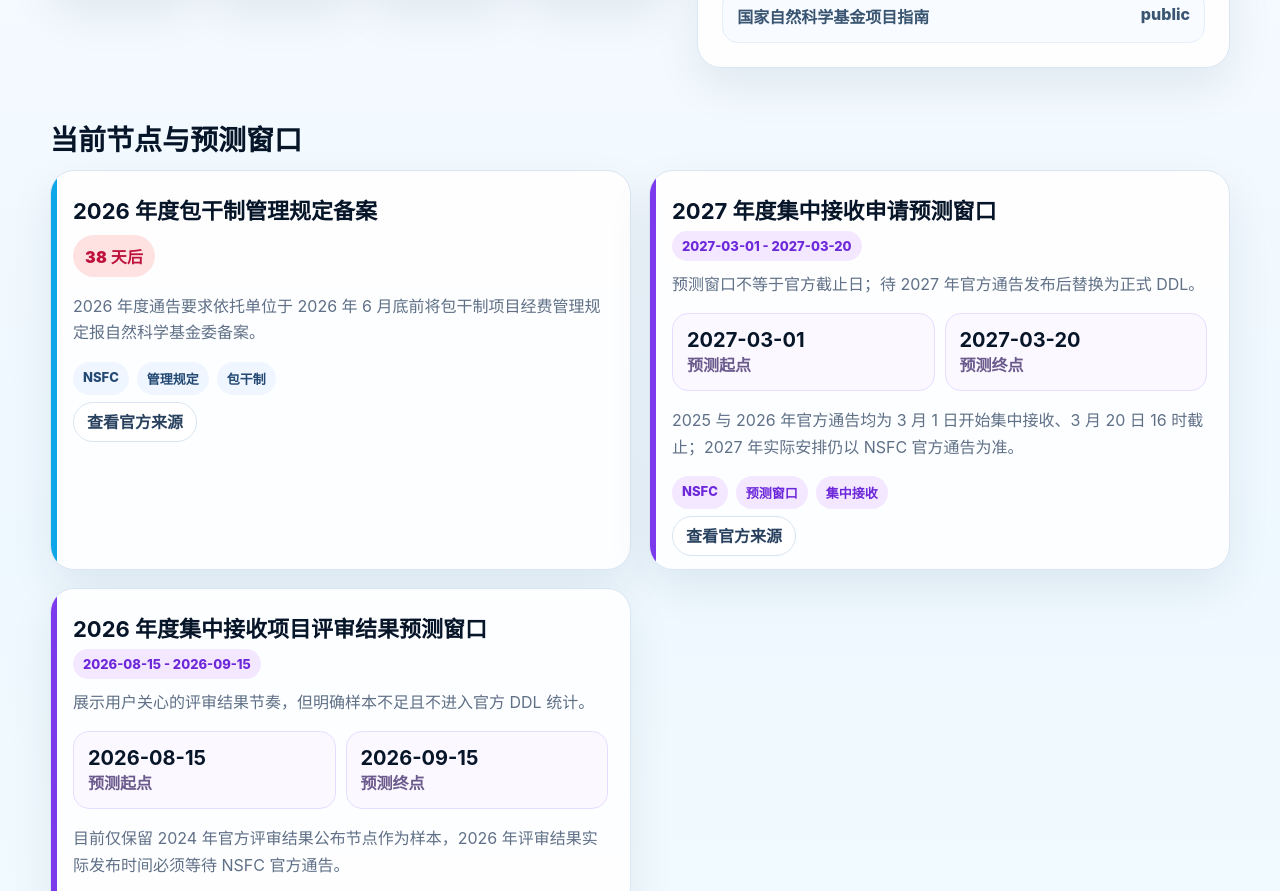
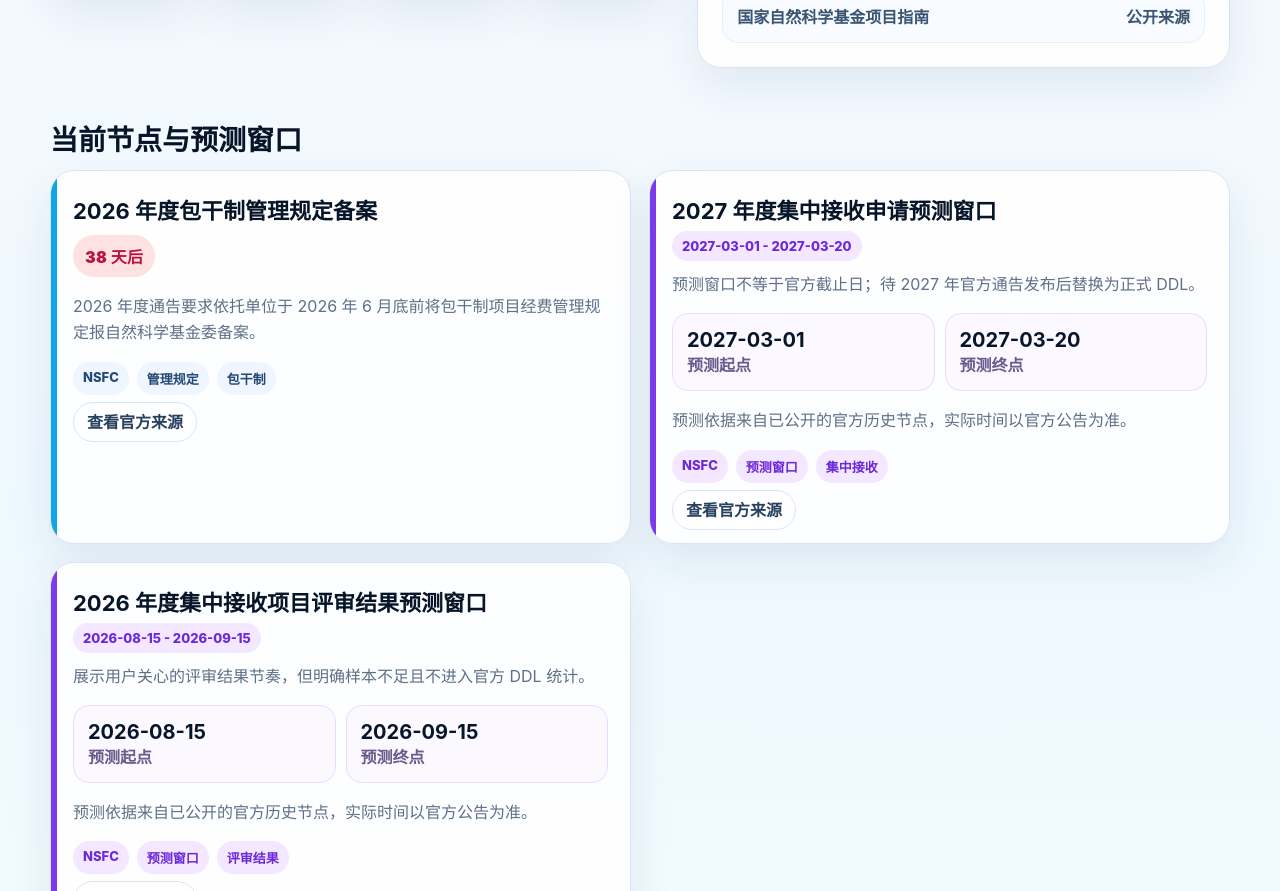
Before and after one commit to Just-Agent/research-funding-ddl, a website: page index.html in a window 1280 px wide. Shown: the part 432-1323 px from the top of the page. Drawn offline with Linux system fonts and the light colour scheme.

Commit message:
fix: hide internal metadata from public page

```diff
--- a/index.html
+++ b/index.html
@@ -262,9 +262,13 @@
         ["下一节点", nextOfficial ? `${daysLeft(nextOfficial.deadline)} 天` : "待公告"]
       ].map(([label, value]) => `<div class="stat"><strong>${value}</strong><span>${label}</span></div>`).join("");
 
+      function sourceAudienceLabel(source) {
+        return source.accessMode === "public" ? "公开来源" : "授权/核验来源";
+      }
+
       document.querySelector("#sources").innerHTML = sources.sourceFamilies.map((source) => `
         <a class="source" href="${source.url}" target="_blank" rel="noreferrer">
-          <span>${source.name}</span><span>${source.accessMode}</span>
+          <span>${source.name}</span><span>${sourceAudienceLabel(source)}</span>
         </a>
       `).join("");
 
@@ -272,6 +276,11 @@
         if (item.type === "forecastWindow") return "forecast";
         if (item.type === "historyEvent") return "history";
         return "";
+      }
+
+      function publicForecastText(item) {
+        if (!item.forecastBasis) return "";
+        return "预测依据来自已公开的官方历史节点，实际时间以官方公告为准。";
       }
 
       function renderCard(item) {
@@ -286,7 +295,7 @@
             <div class="box"><strong>${item.estimatedNextWindow.start}</strong><span>预测起点</span></div>
             <div class="box"><strong>${item.estimatedNextWindow.end}</strong><span>预测终点</span></div>
           </div>
-          <p class="muted">${item.forecastBasis}</p>
+          <p class="muted">${publicForecastText(item)}</p>
         ` : "";
         return `
           <article class="card ${tagClass(item)}">
```
Also changed, not shown: scripts/validate-data.mjs (+20 -0 lines).
